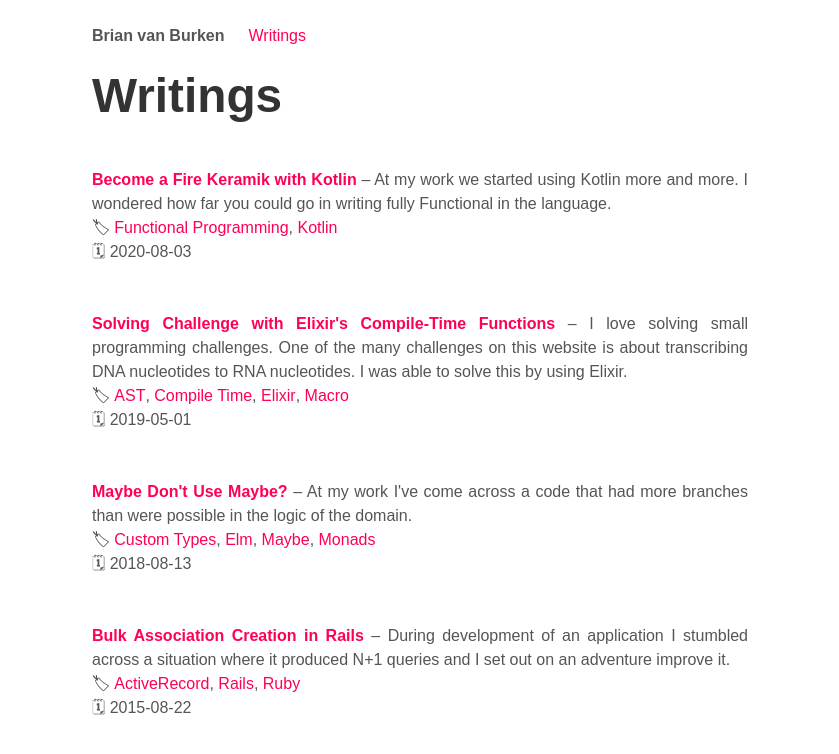
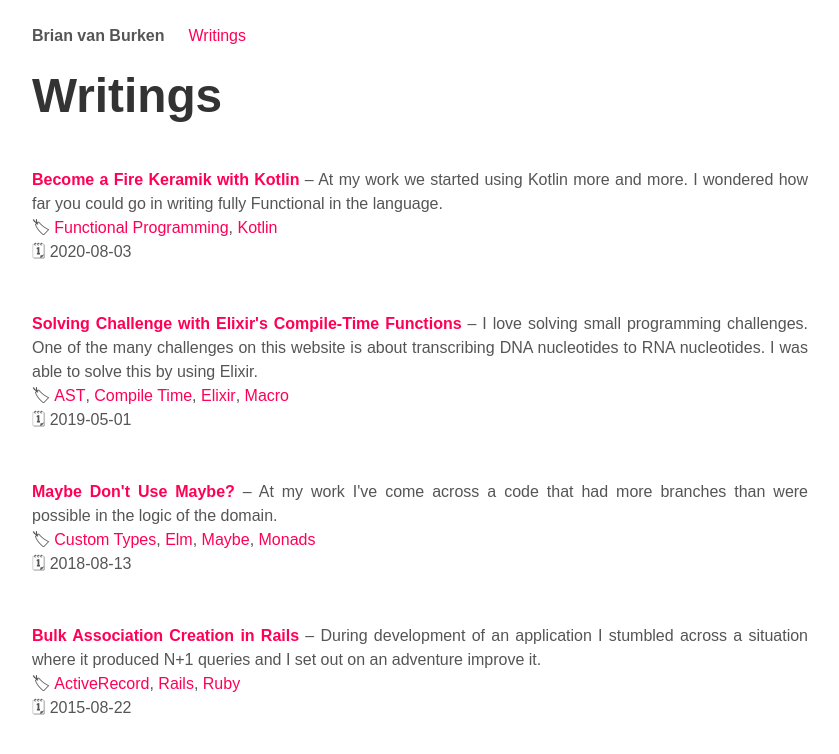
Before and after one commit to brianvanburken/brianvanburken.github.io, a Jekyll site: the page built from writings/index.html, in a window 1280 px wide. Shown: the top 754 px of the page, without its empty margins (220-1059 px from the left). Built offline with Jekyll 4.4.1, drawn with Linux system fonts in a browser that asks for light colours.

Commit message:
Increase max-width of website

```diff
--- a/_sass/utilities/container.scss
+++ b/_sass/utilities/container.scss
@@ -1,6 +1,6 @@
 .container {
   width: 100%;
-  max-width: 680px;
+  max-width: 50rem;
   margin-left: auto;
   margin-right: auto;
 
```
